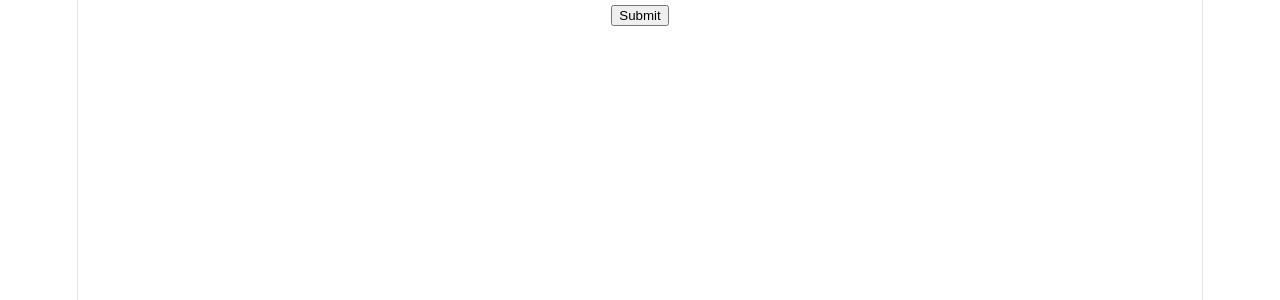
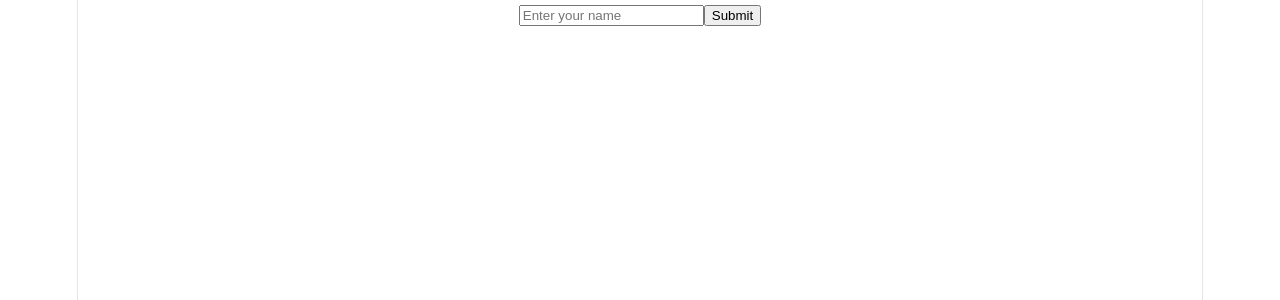
Before and after one commit to isha661/forntend-react-framework, a React (Vite) app in the folder my-react-app/: page / in a window 1280 px wide. Shown: the top 300 px of the page. Built offline with nearby package versions, Linux system fonts and the light colour scheme.

Commit message:
Name form using usestate,onSubmit

```diff
--- a/my-react-app/src/form.jsx
+++ b/my-react-app/src/form.jsx
@@ -1,17 +1,56 @@
+// learning form and onSubmit
+
+// function Forms(){
+
+//     function handleForm(event){
+//         event.preventDefault();  //with this it wont refresh
+//         alert("form submiteed")
+//     }
+
+
+//     return(
+//         <form onSubmit={handleForm}>
+//             <button type="submit"> Submit</button>
+
+//         </form>
+//     );
+// }export default Forms;
 
 
 
-function Forms(){
 
-    function handleForm(){
-        alert("form submiteed")
+//Name Form
+import {useState} from "react";
+
+function Form(){
+
+    const[name, setName] = useState("");
+
+    function handleSubmit(event){
+        //prevent page refresh
+        event.preventDefault();
+
+        alert(`Welcome ${name}`);
     }
 
 
     return(
-        <form onSubmit={handleForm}>
-            <button type="submit"> Submit</button>
+
+        <form onSubmit={handleSubmit}>
+
+             {/*Input Field */}
+            <input type="text"
+            placeholder="Enter your name"
+            onChange={(event) => setName(event.target.value)}/>
+
+
+             {/*Submit button*/}
+            <button type="submit">
+                Submit
+            </button>
 
         </form>
+
     );
-}export default Forms;
+}
+export default Form;
```
